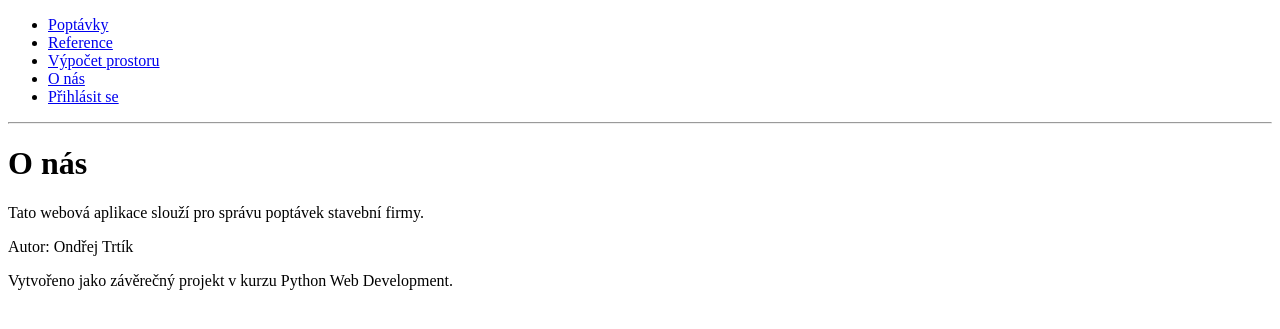
After one commit to Drtilow/Bautron_site, a Django app: page /poptavky/o-nas/ in a window 1280 px wide. The commit adds this page. Shown: the top 329 px of the page. Run offline with Django 4.2, Linux system fonts and the light colour scheme.

Commit message:
přidání záložky O nás

```diff
--- /dev/null
+++ b/poptavky/templates/poptavky/o_nas.html
@@ -0,0 +1,10 @@
+{% extends 'base.html' %}
+
+{% block title %}O nás{% endblock %}
+
+{% block content %}
+    <h1>O nás</h1>
+    <p>Tato webová aplikace slouží pro správu poptávek stavební firmy.</p>
+    <p>Autor: Ondřej Trtík</p>
+    <p>Vytvořeno jako závěrečný projekt v kurzu Python Web Development.</p>
+{% endblock %}
--- a/poptavky/urls.py
+++ b/poptavky/urls.py
@@ -5,5 +5,7 @@ from poptavky import views
 urlpatterns = [
     path('', views.seznam_poptavek, name='seznam_poptavek'),
     path('nova/', views.formular_poptavky, name='formular_poptavky'),
-     path('obestaveny_prostor/', views.obestaveny_prostor, name='obestaveny_prostor'),
+    path('obestaveny_prostor/', views.obestaveny_prostor, name='obestaveny_prostor'),
+    path("o-nas/", views.o_nas, name="o_nas"),
+
 ]
--- a/poptavky/views.py
+++ b/poptavky/views.py
@@ -27,3 +27,5 @@ def obestaveny_prostor(request):
         vyska = float(request.POST.get("vyska", 0))
         objem = round(sirka * delka * vyska, 2)
     return render(request, 'poptavky/obestaveny_prostor.html', {"objem": objem})
+def o_nas(request):
+    return render(request, 'poptavky/o_nas.html')
--- a/templates/base.html
+++ b/templates/base.html
@@ -10,6 +10,9 @@
             <li><a href="{% url 'seznam_poptavek' %}">Poptávky</a></li>
             <li><a href="{% url 'reference_list' %}">Reference</a></li>
             <li><a href="{% url 'obestaveny_prostor' %}">Výpočet prostoru</a></li>
+            <li><a href="{% url 'o_nas' %}">O nás</a></li>
+
+
 
             {% if user.is_authenticated %}
                 <li><a href="{% url 'logout' %}">Odhlásit se ({{ user.username }})</a></li>
```
